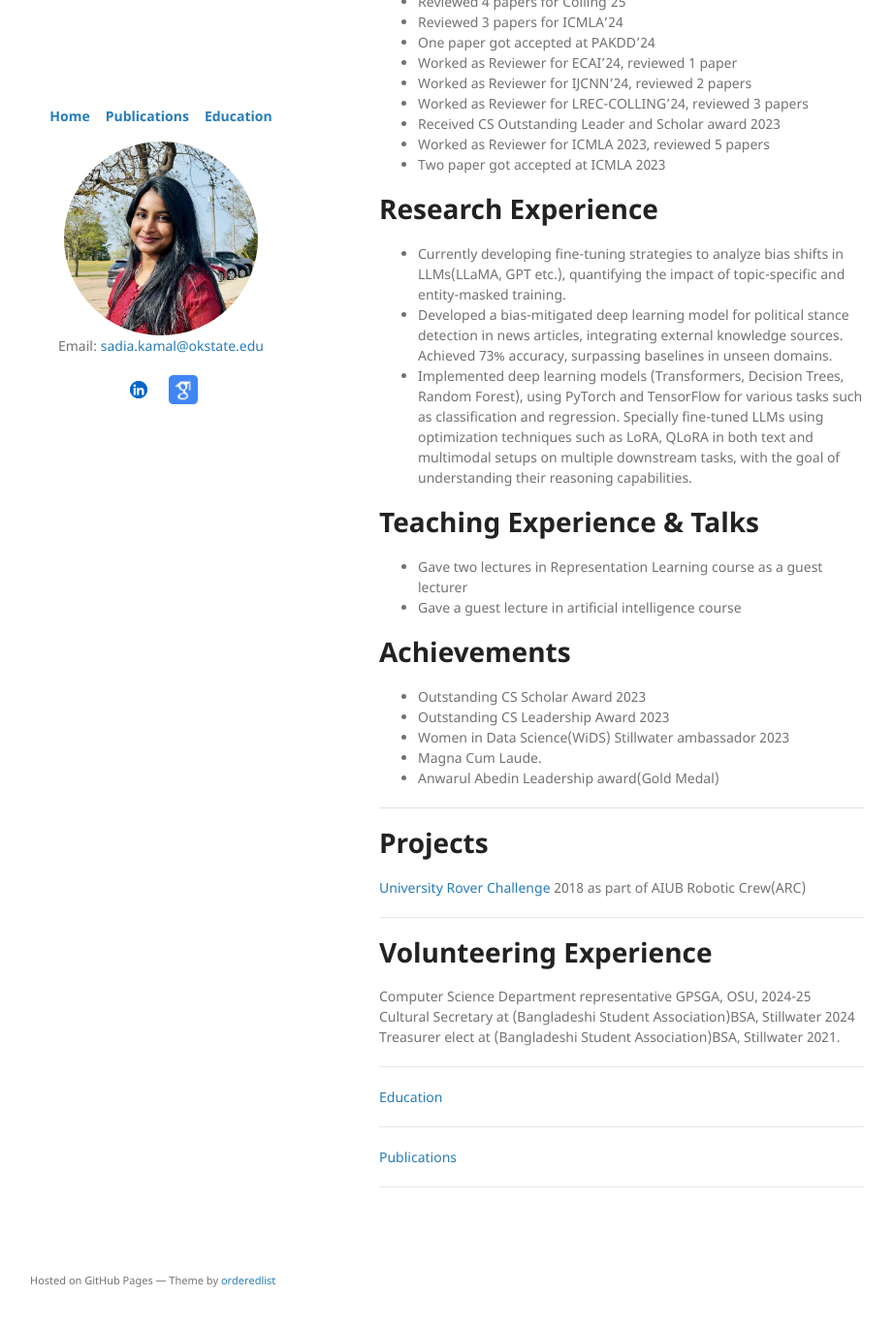
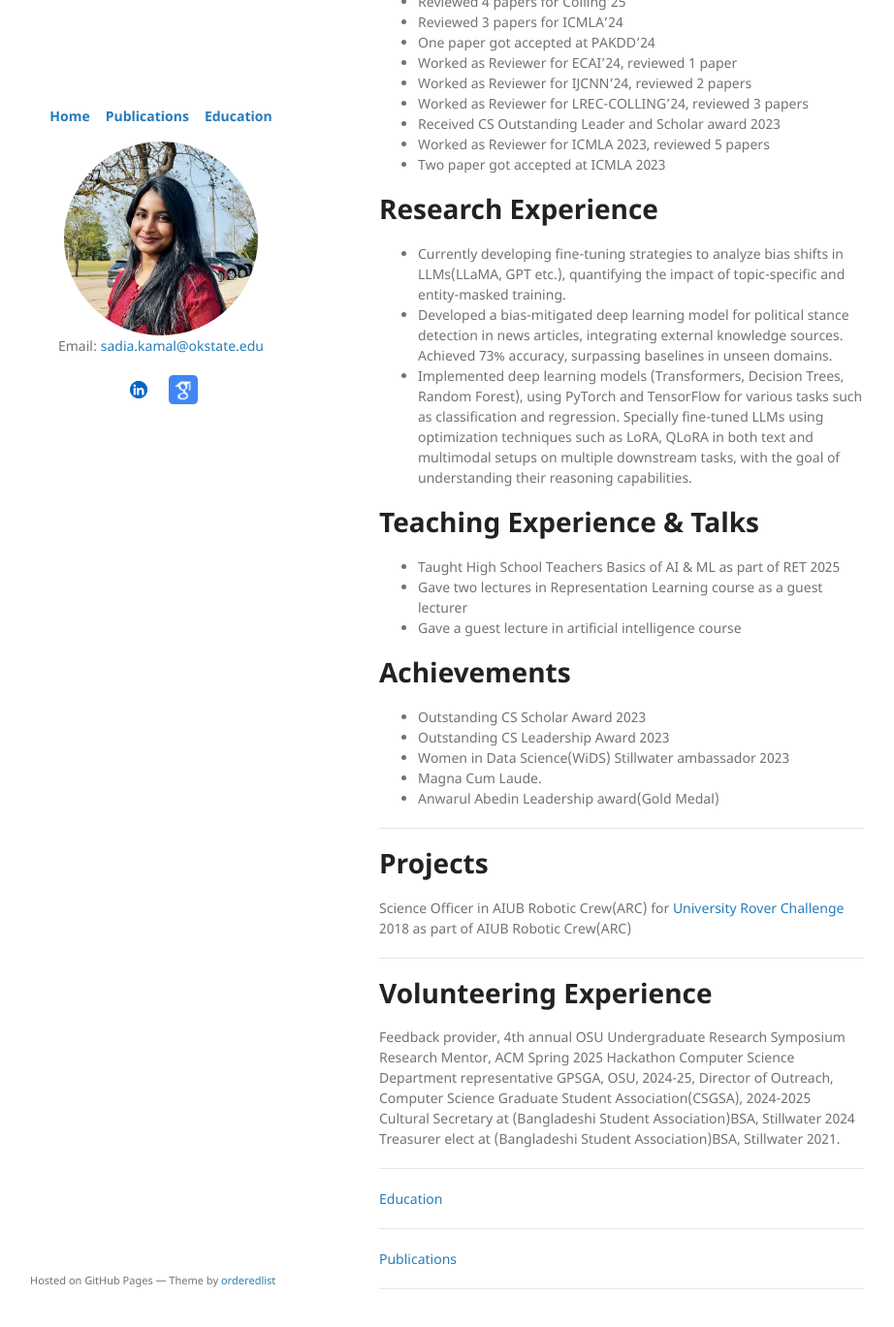
Before and after one commit to sadiakamal/sadiakamal.github.io, a Jekyll site: the page built from index.md, in a window 1280 px wide and 1400 px high, scrolled down 449 px. Shown: the top 1369 px of the window at 97% size, without its empty margins (179-1101 px from the left). Built offline with Jekyll 4.4.1, drawn with Linux system fonts in a browser that asks for light colours; the repository's description, which GitHub fills in, is left out; some of the changed text lies outside the part shown.

Commit message:
Update index.md

```diff
--- a/index.md
+++ b/index.md
@@ -29,6 +29,7 @@ I am a PhD Candidate in the department of computer science at [Oklahoma State Un
 * Implemented deep learning models (Transformers, Decision Trees, Random Forest), using PyTorch and TensorFlow for various tasks such as classification and regression. Specially fine-tuned LLMs using optimization techniques such as LoRA, QLoRA in both text and multimodal setups on multiple downstream tasks, with the goal of understanding their reasoning capabilities.
 
 # Teaching Experience & Talks
+* Taught High School Teachers Basics of AI & ML as part of RET 2025
 * Gave two lectures in Representation Learning course as a guest lecturer
 * Gave a guest lecture in artificial intelligence course
 
@@ -45,12 +46,15 @@ I am a PhD Candidate in the department of computer science at [Oklahoma State Un
 
 
 # Projects
-[University Rover Challenge](https://urc.marssociety.org) 2018 as part of AIUB Robotic Crew(ARC)
+Science Officer in AIUB Robotic Crew(ARC) for [University Rover Challenge](https://urc.marssociety.org) 2018 as part of AIUB Robotic Crew(ARC)
 
 ---
 
 # Volunteering Experience
-Computer Science Department representative GPSGA, OSU, 2024-25
+Feedback provider, 4th annual OSU Undergraduate Research Symposium
+Research Mentor, ACM Spring 2025 Hackathon
+Computer Science Department representative GPSGA, OSU, 2024-25,
+Director of Outreach, Computer Science Graduate Student Association(CSGSA), 2024-2025
 Cultural Secretary at (Bangladeshi Student Association)BSA, Stillwater 2024
 Treasurer elect at (Bangladeshi Student Association)BSA, Stillwater 2021.
 
```
Also changed, not shown: other parts of index.md (+1 -1 lines).
